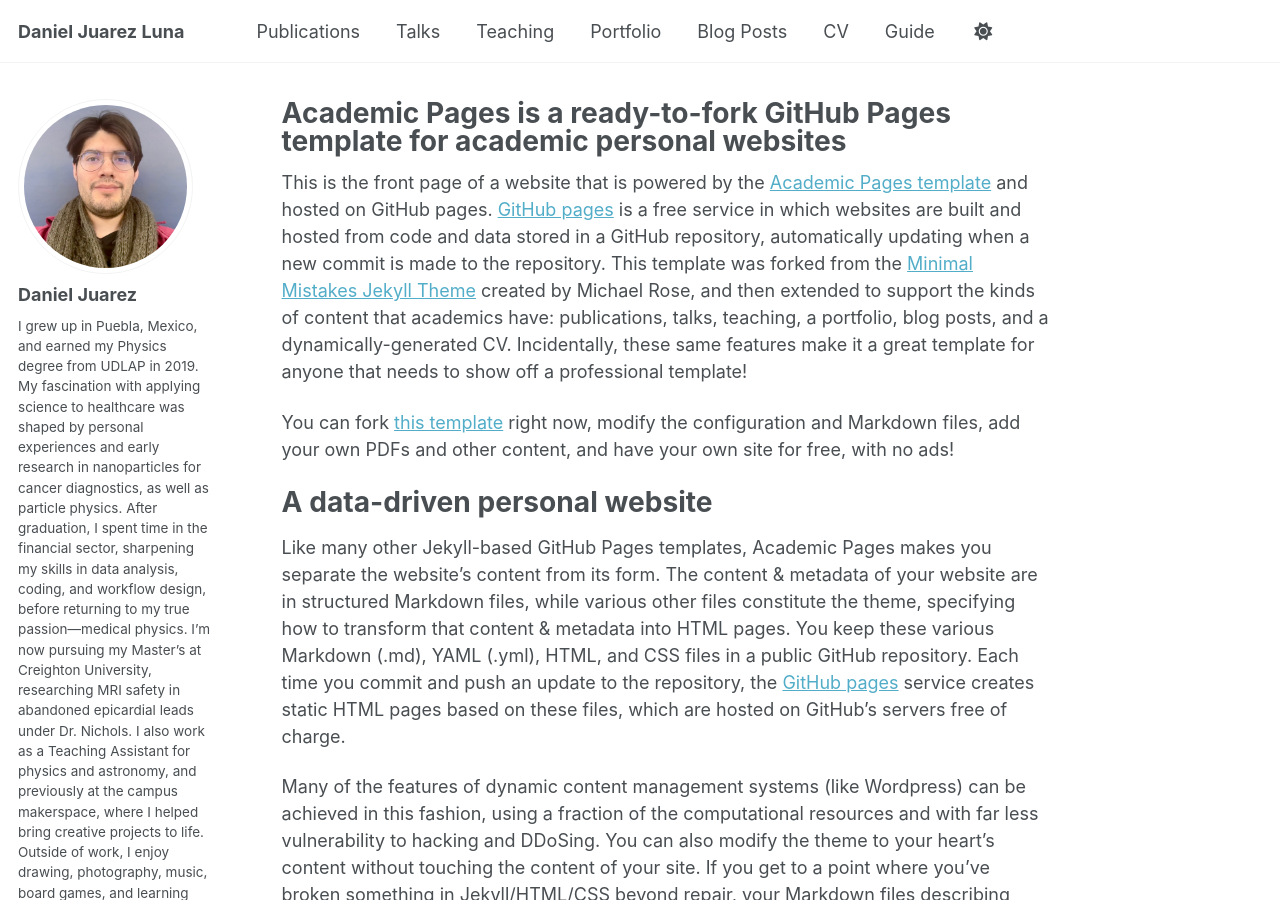
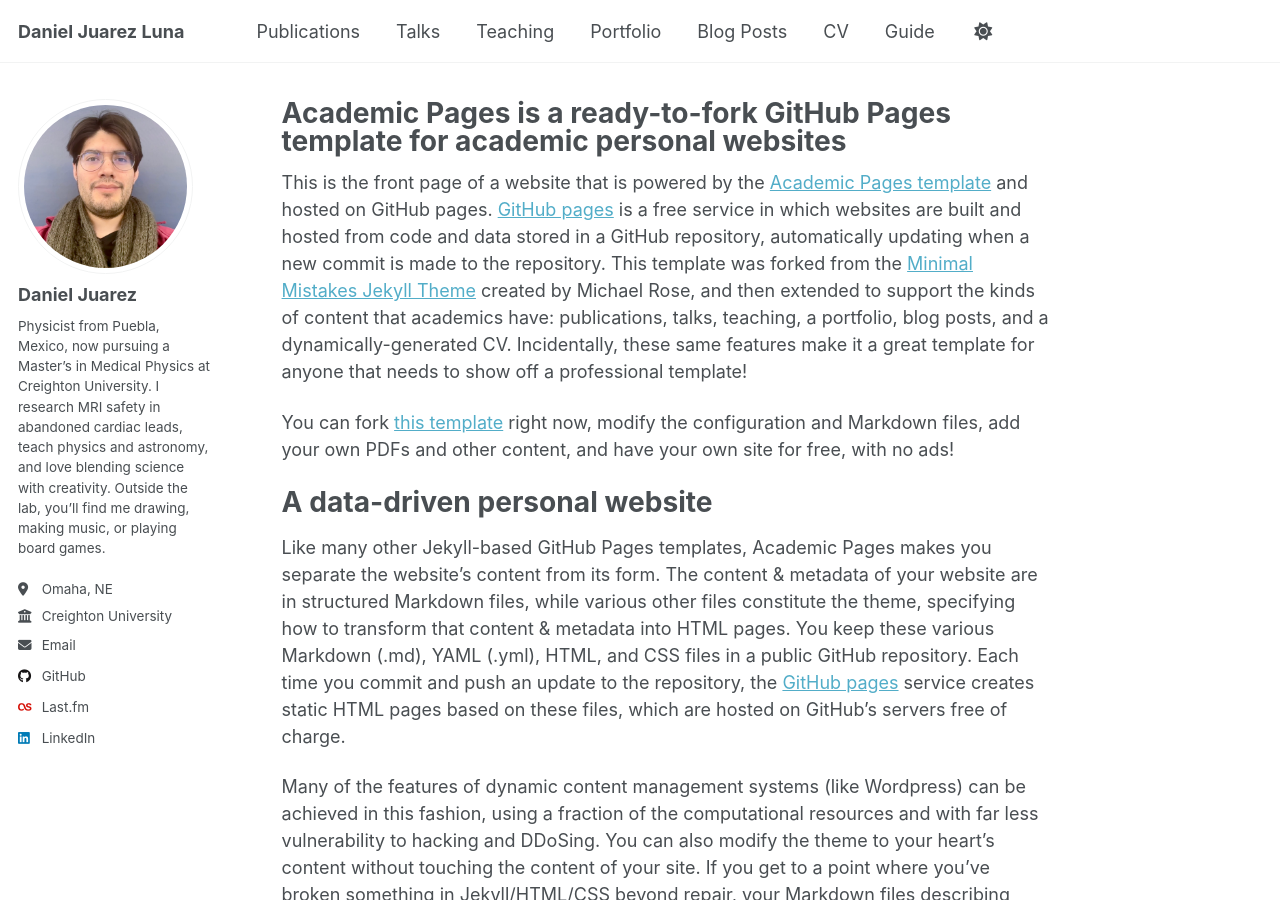
Before and after one commit to Zslw/Zslw.github.io, a Jekyll site: the page built from _pages/about.md, in a window 1280 px wide and 900 px high. Built offline with Jekyll 4.4.1, drawn with Linux system fonts in a browser that asks for light colours; a script that is not in the unit is left out; some of the changed text lies outside the part shown.

Commit message:
shortened the bio on the config file

```diff
--- a/_config.yml
+++ b/_config.yml
@@ -25,7 +25,7 @@ author:
   avatar           : "profile.png"
   name             : "Daniel Juarez"
   pronouns         : # example: "she/her"
-  bio              : "I grew up in Puebla, Mexico, and earned my Physics degree from UDLAP in 2019. My fascination with applying science to healthcare was shaped by personal experiences and early research in nanoparticles for cancer diagnostics, as well as particle physics. After graduation, I spent time in the financial sector, sharpening my skills in data analysis, coding, and workflow design, before returning to my true passion—medical physics. I’m now pursuing my Master’s at Creighton University, researching MRI safety in abandoned epicardial leads under Dr. Nichols. I also work as a Teaching Assistant for physics and astronomy, and previously at the campus makerspace, where I helped bring creative projects to life. Outside of work, I enjoy drawing, photography, music, board games, and learning languages. My long-term goal: advance medical imaging and nuclear medicine to improve patient care."
+  bio              : "Physicist from Puebla, Mexico, now pursuing a Master’s in Medical Physics at Creighton University. I research MRI safety in abandoned cardiac leads, teach physics and astronomy, and love blending science with creativity. Outside the lab, you’ll find me drawing, making music, or playing board games."
   location         : "Omaha, NE"
   employer         : "Creighton University"
   uri              : # URL
```
